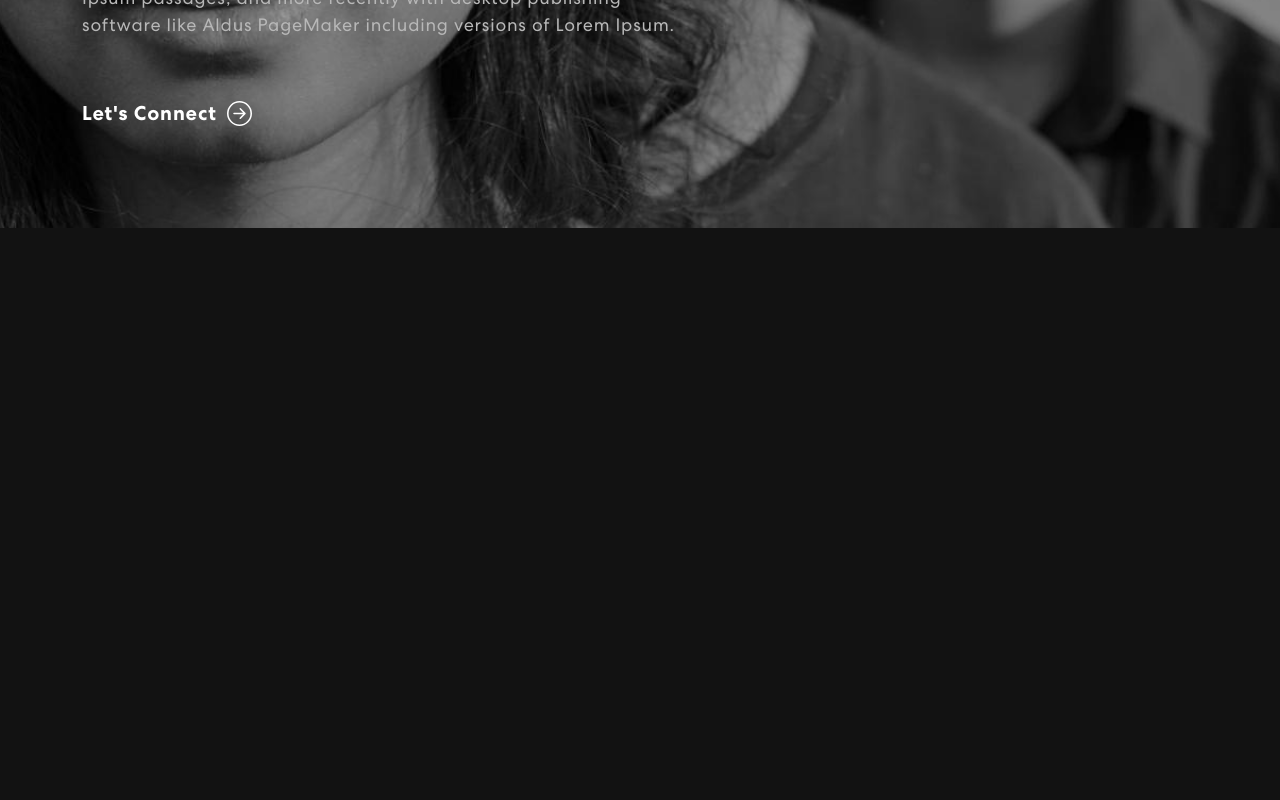
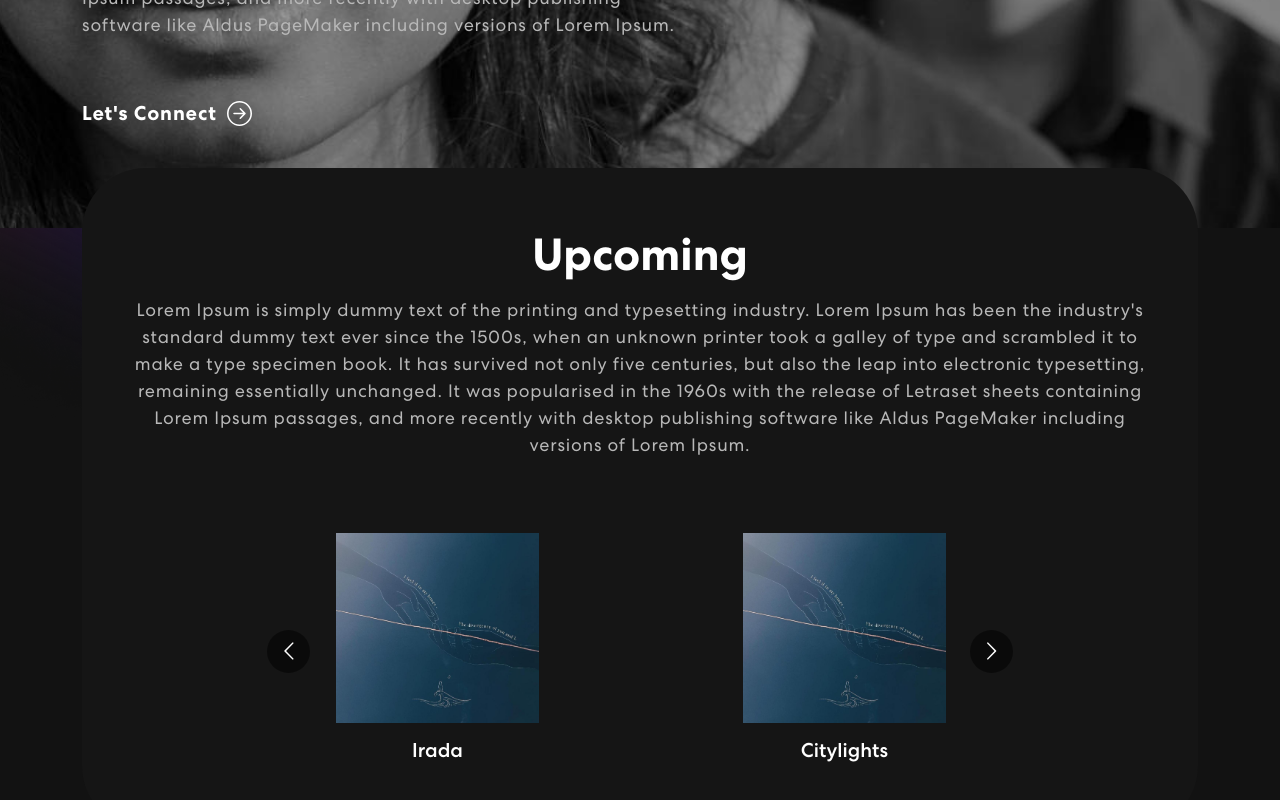
Before and after one commit to jadhav-tejas/anamit-portfolio, a React (Create React App) app: page / in a window 1280 px wide. Shown: the part 679-1479 px from the top of the page. Before the commit the page ends 907 px from the top, so only its background shows below. Built offline with nearby package versions, Linux system fonts and the light colour scheme.

Commit message:
AMT-02: Added Upcoming section with test image

```diff
--- a/package.json
+++ b/package.json
@@ -11,6 +11,7 @@
     "react-bootstrap": "^2.10.1",
     "react-bootstrap-icons": "^1.11.3",
     "react-dom": "^18.2.0",
+    "react-multi-carousel": "^2.8.4",
     "react-scripts": "5.0.1",
     "web-vitals": "^2.1.4"
   },
--- a/src/App.css
+++ b/src/App.css
@@ -301,7 +301,7 @@ nav.navbar .navbar-toggler[aria-expanded="true"] .navbar-toggler-icon {
 }
 
 *********** Skills Css ***********
-/* .skill {
+.skill {
   padding: 0 0 50px 0;
   position: relative;
 }
@@ -338,7 +338,7 @@ nav.navbar .navbar-toggler[aria-expanded="true"] .navbar-toggler-icon {
   bottom: 0;
   width: 40%;
   z-index: -4;
-} /*
+}
 
 *********** Projects Css ***********
 /*.project {
--- a/src/App.js
+++ b/src/App.js
@@ -2,6 +2,7 @@ import { Button } from "bootstrap";
 import "./App.css";
 import { NavBar } from "./components/NavBar";
 import { Banner } from "./components/Banner";
+import { Upcoming } from "./components/Upcoming";
 import "bootstrap/dist/css/bootstrap.min.css";
 
 function App() {
@@ -9,6 +10,7 @@ function App() {
     <div className="App">
       <NavBar />
       <Banner />
+      <Upcoming />
     </div>
   );
 }
--- /dev/null
+++ b/src/components/Upcoming.jsx
@@ -0,0 +1,82 @@
+import { Col, Container, Row } from "react-bootstrap";
+import Carousel from "react-multi-carousel";
+import "react-multi-carousel/lib/styles.css";
+import meter1 from "../assets/img/irada.jpeg";
+import meter2 from "../assets/img/meter2.svg";
+import meter3 from "../assets/img/meter3.svg";
+import colorSharp from "../assets/img/color-sharp.png";
+
+export const Upcoming = () => {
+  const responsive = {
+    superLargeDesktop: {
+      // the naming can be any, depends on you.
+      breakpoint: { max: 4000, min: 3000 },
+      items: 5,
+    },
+    desktop: {
+      breakpoint: { max: 3000, min: 1024 },
+      items: 3,
+    },
+    tablet: {
+      breakpoint: { max: 1024, min: 464 },
+      items: 2,
+    },
+    mobile: {
+      breakpoint: { max: 464, min: 0 },
+      items: 1,
+    },
+  };
+
+  return (
+    <section className="skill" id="skill">
+      <Container>
+        <Row>
+          <Col>
+            <div className="skill-bx">
+              <h2>Upcoming</h2>
+              <p>
+                Lorem Ipsum is simply dummy text of the printing and typesetting
+                industry. Lorem Ipsum has been the industry's standard dummy
+                text ever since the 1500s, when an unknown printer took a galley
+                of type and scrambled it to make a type specimen book. It has
+                survived not only five centuries, but also the leap into
+                electronic typesetting, remaining essentially unchanged. It was
+                popularised in the 1960s with the release of Letraset sheets
+                containing Lorem Ipsum passages, and more recently with desktop
+                publishing software like Aldus PageMaker including versions of
+                Lorem Ipsum.
+              </p>
+              <Carousel
+                responsive={responsive}
+                infinite={true}
+                className="skill-slider"
+              >
+                <div className="item">
+                  <img src={meter1} alt="Image" />
+                  <h5>Irada</h5>
+                </div>
+                <div className="item">
+                  <img src={meter1} alt="Image" />
+                  <h5>Citylights</h5>
+                </div>
+                <div className="item">
+                  <img src={meter1} alt="Image" />
+                  <h5>Badal Dekh Dari </h5>
+                </div>
+                <div className="item">
+                  <img src={meter1} alt="Image" />
+                  <h5>Tonight</h5>
+                </div>
+                <div className="item">
+                  <img src={meter1} alt="Image" />
+                  <h5>Till Death Part Us Apart</h5>
+                </div>
+              </Carousel>
+            </div>
+          </Col>
+        </Row>
+      </Container>
+      <img className="background-image-left" src={colorSharp} />
+    </section>
+  );
+};
```
Also changed, not shown: src/assets/img/irada.jpeg (added), 1 other file (tests, documents, lock files or other folders).
